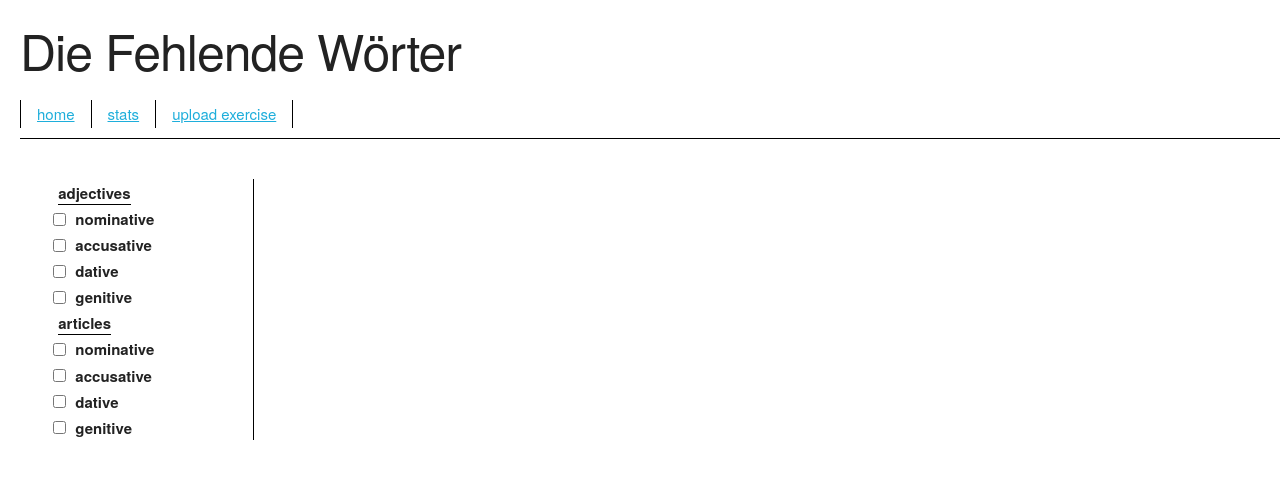
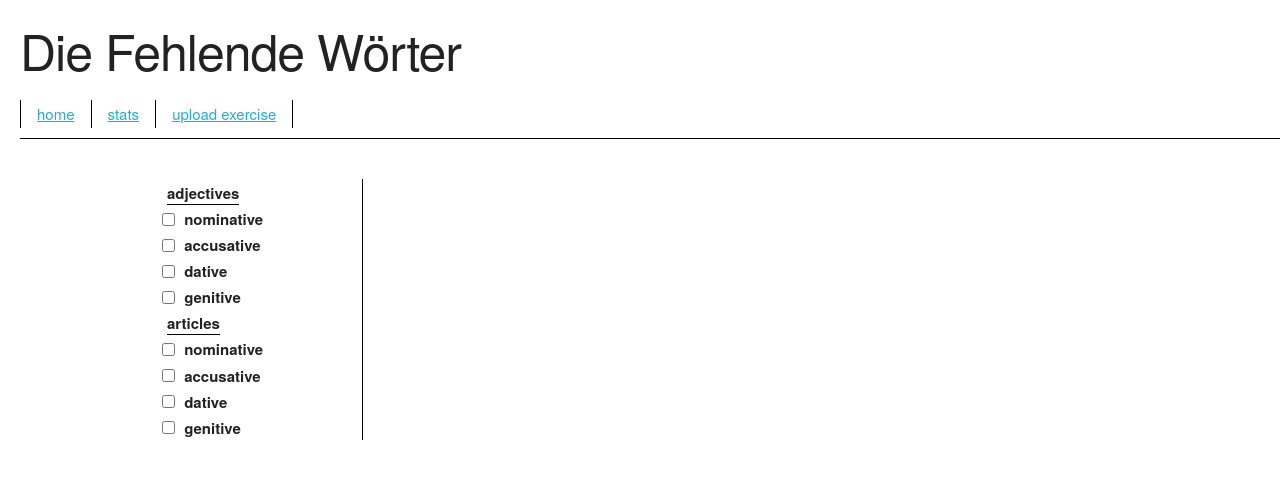
Before and after one commit to steve-nekoliczak/DieFehlendenWoerter, a Python web app: template templates/stats.html in a window 1280 px wide. Shown: the top 479 px of the page. Run offline with Jinja, Linux system fonts and the light colour scheme; the template is opened without the code that fills it, so the values that code supplies are empty; some libraries are stand-ins or nearby versions.

Commit message:
Fixing up stats page display.

```diff
--- a/templates/stats.html
+++ b/templates/stats.html
@@ -22,7 +22,8 @@
 </head>
 {% include "header.html" %}
 <body>
-    <div id="selector_div" class="one columns">
+    <div class="container">
+        <div id="selector_div" class="one-third column">
             <fieldset id="adjectives_set">
 
                 <div class="item">
@@ -70,8 +71,8 @@
 
             </fieldset>
         </div>
-    <div class="container">
-        <div id="chart_div"/>
+        <div id="chart_div" class="two-thirds column">
+        </div>
     </div>
 </body>
 <script src="static/js/stats.js"></script>
```
Lines whose indentation alone changed are shown as unchanged.
